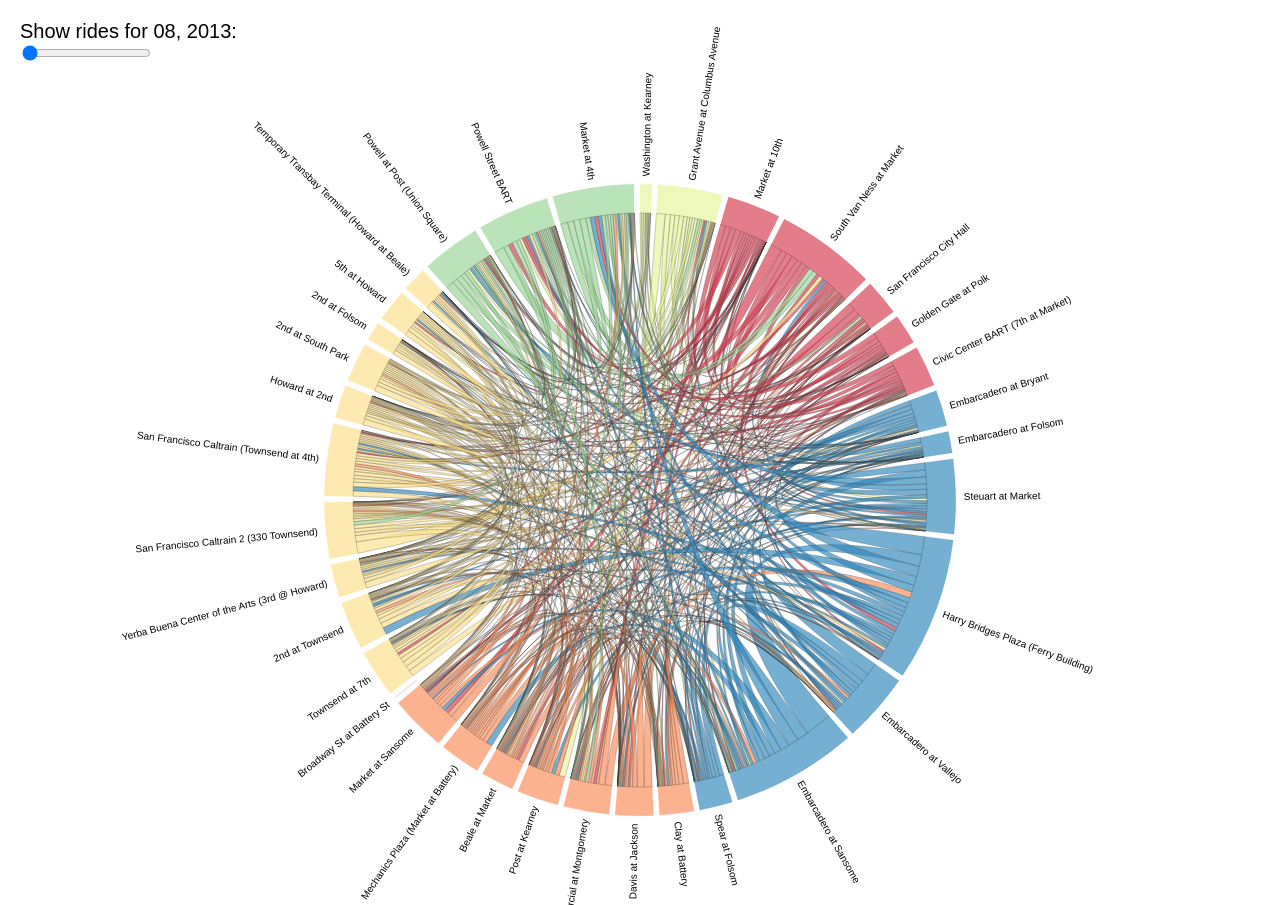
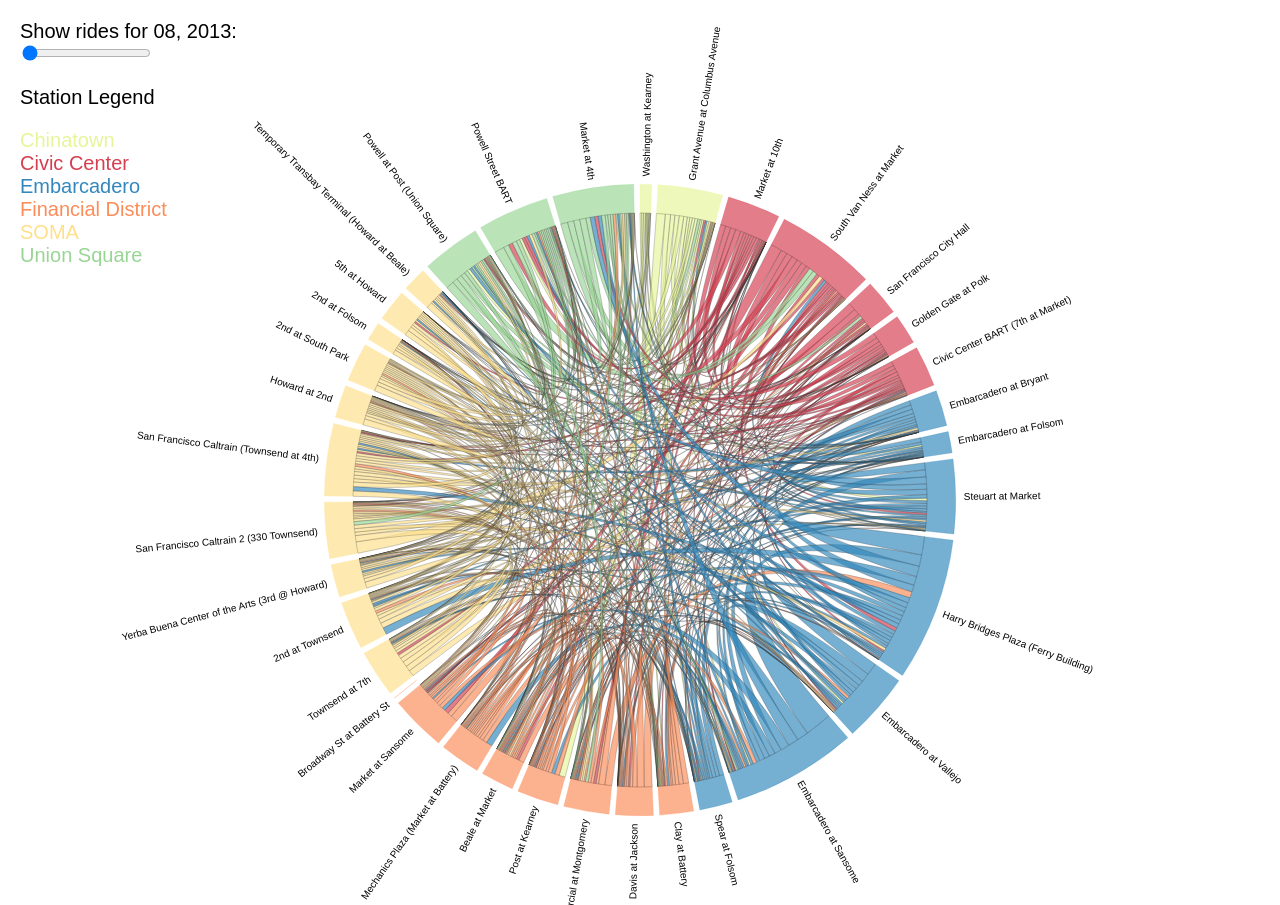
Before and after one commit to semerj/open-bike-challenge, a plain HTML site: page index.html in a window 1280 px wide. Shown: the top 905 px of the page. Drawn offline with nearby package versions, Linux system fonts and the light colour scheme.

Commit message:
neighborhood legend

```diff
--- a/index.html
+++ b/index.html
@@ -40,8 +40,35 @@
         font-size: 200%;
       }
 
-      #control label {
+      ul {
+        list-style-type: none;
+        padding: 0;
       }
+
+      #ch {
+        color: #E6F598;
+      }
+
+      #cc {
+        color: #D53E4F;
+      }
+
+      #em {
+        color: #3288BD;
+      }
+
+      #fd {
+        color: #FC8D59;
+      }
+
+      #so {
+        color: #FEE08B;
+      }
+
+      #us {
+        color: #99D594;
+      }
+
     </style>
   </head>
   <body>
@@ -52,6 +79,17 @@
       <form>
         <input id="slider" type="range" name="slider" min="0" max="7" value="0" step="1"/>
       </form>
+      <div>
+        <p>Station Legend</p>
+        <ul>
+          <li id="ch">Chinatown</li>
+          <li id="cc">Civic Center</li>
+          <li id="em">Embarcadero</li>
+          <li id="fd">Financial District</li>
+          <li id="so">SOMA</li>
+          <li id="us">Union Square</li>
+        </ul>
+      </div>
     </div>
     <div id="chart"></div>
     <script type="text/javascript" src="chord.js"></script>
```
